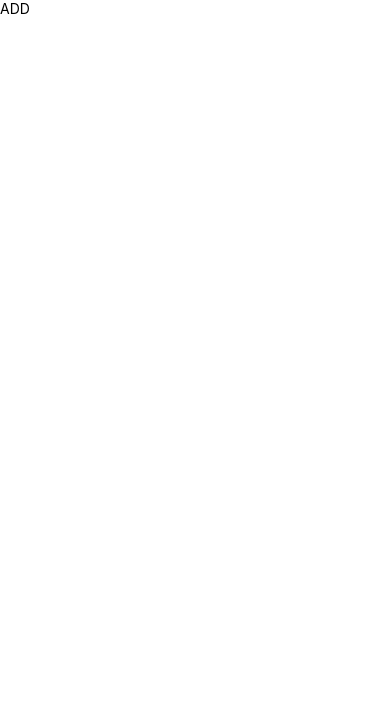
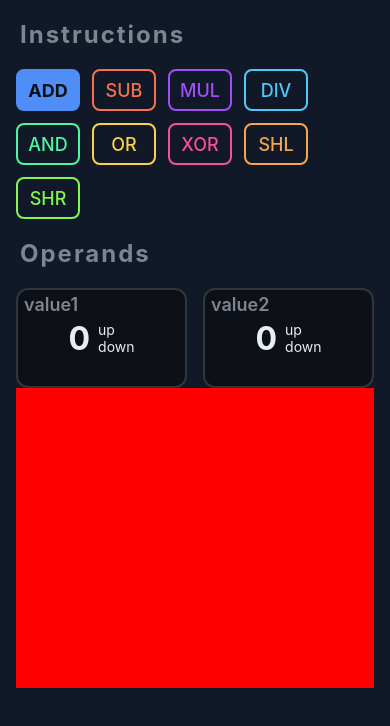
Before and after one commit to MarkoSukhodoslky/TurboModuleAsmFun, a React Native app: screen / in a window 390 px wide. Shown: the top 726 px of the page. Built offline with nearby package versions, Linux system fonts and the light colour scheme.

Commit message:
Hell  yeah add working
Some ui, some styles, and working add instruction!

```diff
--- a/App.tsx
+++ b/App.tsx
@@ -1,17 +1,15 @@
-/**
- * Sample React Native App
- * https://github.com/facebook/react-native
- *
- * @format
- */
-
-import { StyleSheet, Text, View } from 'react-native';
+import { StyleSheet, View } from 'react-native';
 import {
   SafeAreaProvider,
   useSafeAreaInsets,
 } from 'react-native-safe-area-context';
 
 import NativeAsmFun from './specs/NativeAsmFun';
+import { useEffect, useState } from 'react';
+import { InstructionsSection } from './components/instructionsSection';
+import { Instructions } from './types/instructionsType';
+import { Operands } from './components/operands';
+import { Output } from './components/output';
 
 function add(value1: number, value2: number): number {
   return NativeAsmFun?.add(value1, value2);
@@ -36,7 +34,26 @@ function App() {
 function AppContent() {
   const safeAreaInsets = useSafeAreaInsets();
 
-  console.log('add', add(1, 2));
+  const [v1, setV1] = useState<number>(0);
+  const [v2, setV2] = useState<number>(0);
+  const [op, setOp] = useState<Instructions>('ADD');
+  const [result, setResult] = useState<number>(0);
+
+  useEffect(() => {
+    switch (op) {
+      case 'ADD':
+        setResult(add(v1, v2));
+        break;
+      case 'MUL':
+        setResult(mul(v1, v2));
+        break;
+      case 'SUB':
+        setResult(sub(v1, v2));
+        break;
+      default:
+        setResult(0);
+    }
+  }, [v1, v2, op]);
 
   return (
     <View
@@ -51,9 +68,12 @@ function AppContent() {
       <View
         style={{
           height: '100%',
+          paddingHorizontal: 16,
         }}
       >
-        <Text>ADD</Text>
+        <InstructionsSection setOp={setOp} op={op} />
+        <Operands setV1={setV1} setV2={setV2} v1={v1} v2={v2} />
+        <Output result={result} />
       </View>
     </View>
   );
@@ -62,6 +82,7 @@ function AppContent() {
 const styles = StyleSheet.create({
   container: {
     flex: 1,
+    backgroundColor: '#111827',
   },
 });
 
--- /dev/null
+++ b/components/instructionsSection.tsx
@@ -0,0 +1,75 @@
+import { Button, StyleSheet, Text, TouchableOpacity, View } from 'react-native';
+
+const INSTRUCTIONS = [
+  { label: 'ADD', symbol: '+', color: '#4F8EF7' },
+  { label: 'SUB', symbol: '−', color: '#F7704F' },
+  { label: 'MUL', symbol: '×', color: '#A04FF7' },
+  { label: 'DIV', symbol: '÷', color: '#4FC9F7' },
+  { label: 'AND', symbol: '&', color: '#4FF7A0' },
+  { label: 'OR', symbol: '|', color: '#F7D24F' },
+  { label: 'XOR', symbol: '^', color: '#F74FA0' },
+  { label: 'SHL', symbol: '<<', color: '#F7A44F' },
+  { label: 'SHR', symbol: '>>', color: '#7FF74F' },
+];
+
+export const InstructionsSection = ({ setOp, op }: any) => {
+  return (
+    <View style={styles.sectionContainer}>
+      <Text style={styles.sectionText}>Instructions</Text>
+      <View style={styles.buttonsContainer}>
+        {INSTRUCTIONS.map(ins => (
+          <TouchableOpacity
+            activeOpacity={0.8}
+            key={ins.label}
+            onPress={() => setOp(ins.label)}
+            style={{
+              ...styles.button,
+              backgroundColor:
+                op === ins.label ? ins.color : 'rgba(0,0,0,0.00)',
+              borderColor: ins.color,
+            }}
+          >
+            <Text
+              style={{
+                fontSize: 18,
+                fontWeight: op === ins.label ? '700' : '500',
+                color: op === ins.label ? '#0D1117' : ins.color,
+              }}
+            >
+              {ins.label}
+            </Text>
+          </TouchableOpacity>
+        ))}
+      </View>
+    </View>
+  );
+};
+
+const styles = StyleSheet.create({
+  sectionContainer: {
+    marginTop: 20,
+  },
+  sectionText: {
+    fontSize: 24,
+    fontWeight: '700',
+    letterSpacing: 2,
+    marginBottom: 8,
+    paddingLeft: 4,
+    color: '#7D8590',
+  },
+  buttonsContainer: {
+    display: 'flex',
+    flexWrap: 'wrap',
+    gap: 12,
+    flexDirection: 'row',
+    marginTop: 12,
+  },
+  button: {
+    borderRadius: 8,
+    borderWidth: 2,
+    width: 64,
+    height: 42,
+    alignItems: 'center',
+    justifyContent: 'center',
+  },
+});
--- /dev/null
+++ b/components/operands.tsx
@@ -0,0 +1,88 @@
+import {
+  StyleSheet,
+  Text,
+  TextInput,
+  TouchableOpacity,
+  View,
+} from 'react-native';
+
+export const Operands = ({ setV1, setV2, v1, v2 }: any) => {
+  return (
+    <View style={styles.sectionContainer}>
+      <Text style={styles.sectionText}>Operands</Text>
+      <View style={styles.inputsContainer}>
+        <View style={styles.input}>
+          <Text style={styles.value}>{v1}</Text>
+          <Text style={styles.inputLable}>value1</Text>
+          <View>
+            <TouchableOpacity onPress={() => setV1(v1 + 1)}>
+              <Text style={{ color: '#E6EDF3' }}>up</Text>
+            </TouchableOpacity>
+            <TouchableOpacity onPress={() => setV1(v1 - 1)}>
+              <Text style={{ color: '#E6EDF3' }}>down</Text>
+            </TouchableOpacity>
+          </View>
+        </View>
+        <View style={styles.input}>
+          <Text style={styles.value}>{v2}</Text>
+          <Text style={styles.inputLable}>value2</Text>
+          <View>
+            <TouchableOpacity onPress={() => setV2(v2 + 1)}>
+              <Text style={{ color: '#E6EDF3' }}>up</Text>
+            </TouchableOpacity>
+            <TouchableOpacity onPress={() => setV2(v2 - 1)}>
+              <Text style={{ color: '#E6EDF3' }}>down</Text>
+            </TouchableOpacity>
+          </View>
+        </View>
+      </View>
+    </View>
+  );
+};
+
+const styles = StyleSheet.create({
+  sectionContainer: {
+    marginTop: 20,
+  },
+  sectionText: {
+    fontSize: 24,
+    fontWeight: '700',
+    letterSpacing: 2,
+    marginBottom: 8,
+    paddingLeft: 4,
+    color: '#7D8590',
+  },
+  inputsContainer: {
+    marginTop: 12,
+    display: 'flex',
+    flexDirection: 'row',
+    justifyContent: 'space-between',
+    gap: 16,
+  },
+  input: {
+    flex: 1,
+    height: 100,
+    borderRadius: 12,
+    borderWidth: 2,
+    borderColor: '#30363D',
+    backgroundColor: '#0D1117',
+    display: 'flex',
+    flexDirection: 'row',
+    alignItems: 'center',
+    justifyContent: 'center',
+    gap: 8,
+  },
+  inputLable: {
+    fontSize: 18,
+    fontWeight: '600',
+    color: '#7D8590',
+    position: 'absolute',
+    left: 6,
+    top: 4,
+  },
+  value: {
+    fontSize: 32,
+    color: '#E6EDF3',
+    fontWeight: '700',
+  },
+});
--- /dev/null
+++ b/components/output.tsx
@@ -0,0 +1,9 @@
+import { Text, View } from 'react-native';
+
+export const Output = ({ result }: any) => {
+  return (
+    <View style={{ backgroundColor: 'red', height: 300, width: '100%' }}>
+      <Text style={{ color: 'white', fontSize: 42 }}>{result}</Text>
+    </View>
+  );
+};
--- /dev/null
+++ b/types/instructionsType.ts
@@ -0,0 +1,10 @@
+export type Instructions =
+  | 'ADD'
+  | 'SUB'
+  | 'MUL'
+  | 'DIV'
+  | 'AND'
+  | 'OR'
+  | 'XOR'
+  | 'SHL'
+  | 'SHR';
```
Also changed, not shown: components/asmPreview.tsx (added), 4 other files (tests, documents, lock files or other folders).
